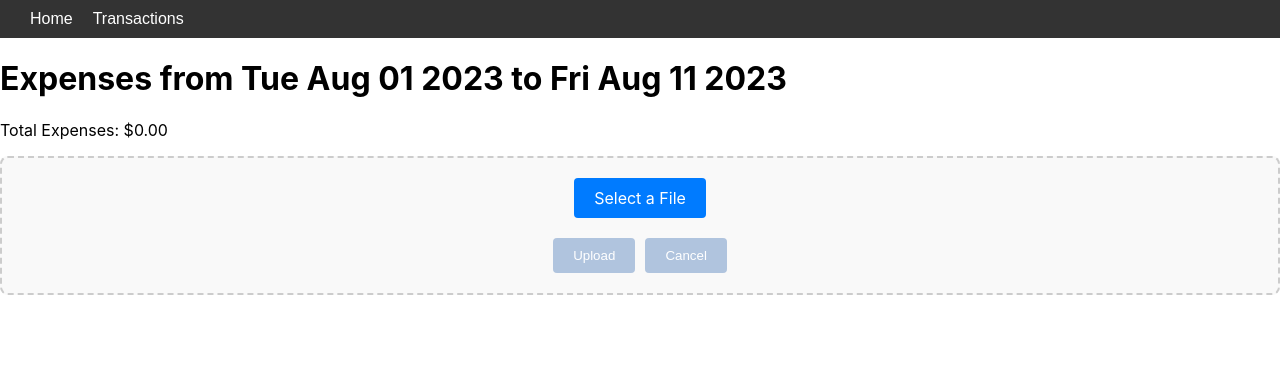
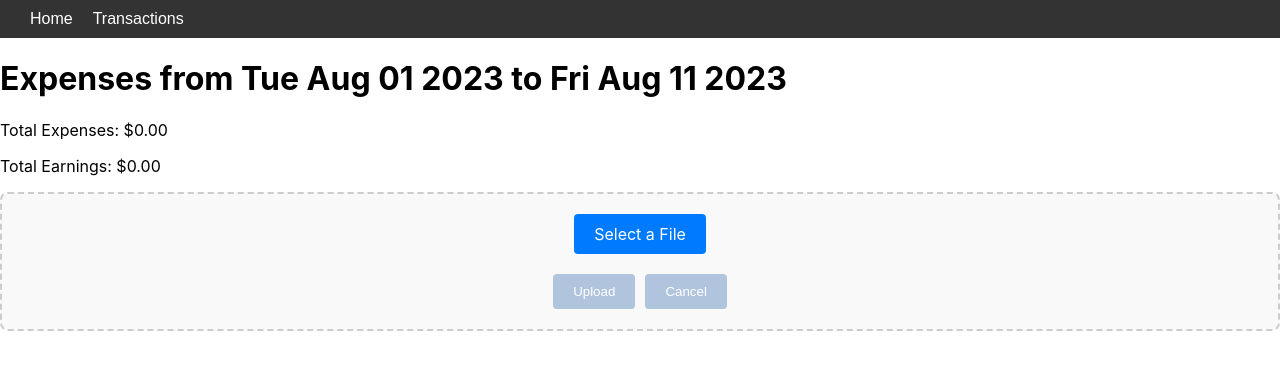
Before and after one commit to jijinexp/TrackerIO, a React (Create React App) app in the folder trackerio-app/: page / in a window 1280 px wide. Shown: the top 370 px of the page. Built offline with nearby package versions, Linux system fonts and the light colour scheme; no server answers.

Commit message:
Adding earnings

```diff
--- a/trackerio-app/src/Pages/Components/ExpenseContainer.tsx
+++ b/trackerio-app/src/Pages/Components/ExpenseContainer.tsx
@@ -3,6 +3,7 @@ import axios from 'axios';
 
 const ExpensesContainer = () => {
     const [totalExpense, setTotalExpense] = useState<number>(0);
+    const [totalEarnings, setTotalEarnings] = useState<number>(0);
     const currentDate = new Date();
     const startOfMonthDate = new Date(currentDate.getFullYear(), currentDate.getMonth(), 1);
     const defaultFromDate = startOfMonthDate.toISOString().substring(0, 10);
@@ -18,8 +19,10 @@ const ExpensesContainer = () => {
                         }
                     })
                         .then(response => {
-                            const total: number = response.data.total;
-                            setTotalExpense(total);
+                            const totalExp: number = response.data.expenseTotal;
+                            const totalEarn: number = response.data.earningsTotal;
+                            setTotalExpense(totalExp);
+                            setTotalEarnings(totalEarn)
                         });
                 } catch (error) {
                     console.error('Error fetching expenses:', error);
@@ -34,6 +37,7 @@ const ExpensesContainer = () => {
         <div>
             <h1>Expenses from {startOfMonthDate.toDateString()} to {currentDate.toDateString()}</h1>
             <p>Total Expenses: ${totalExpense.toFixed(2)}</p>
+            <p>Total Earnings: ${totalEarnings.toFixed(2)}</p>
         </div>
     );
 };
```
